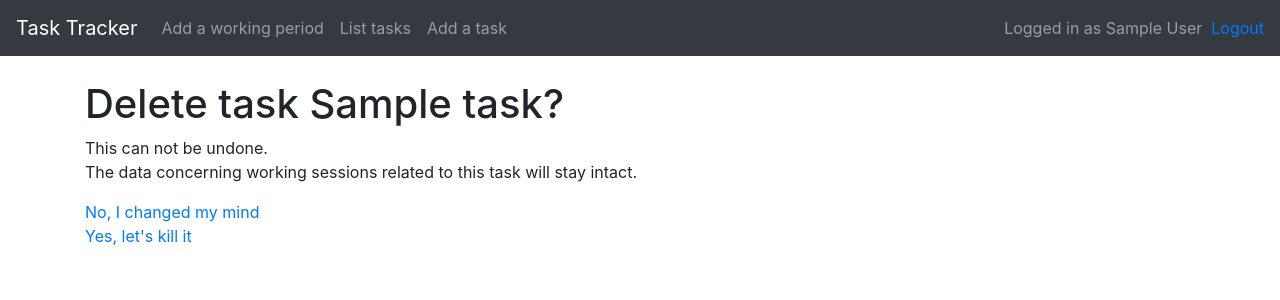
After one commit to sofivanhanen/task-tracker, a Flask app: page /tasks/1/delete/confirm/ in a window 1280 px wide. The commit adds this page. Shown: the top 300 px of the page. Run offline with Flask 2, Linux system fonts and the light colour scheme; a user stored in the database is signed in; tables that the repository leaves empty hold one stand-in row (values such as "Sample post"); some libraries are stand-ins or nearby versions.

Commit message:
Add confirm page before deleting

```diff
--- a/application/tasks/views.py
+++ b/application/tasks/views.py
@@ -44,6 +44,17 @@ def tasks_set_done(task_id):
     db.session().commit()
 
     return redirect(url_for("tasks_index"))
+
+
+@app.route("/tasks/<task_id>/delete/confirm/")
+@login_required
+def tasks_confirm_delete(task_id):
+
+    t = Task.query.get(task_id)
+    if t.account_id != current_user.id:
+        return redirect(url_for("auth_unauthorized"))
+
+    return render_template("tasks/delete.html", task=t)
 
 
 @app.route("/tasks/<task_id>/delete/")
--- /dev/null
+++ b/application/templates/tasks/delete.html
@@ -0,0 +1,10 @@
+{% extends "layout.html" %} {% block body %}
+<h1>
+  Delete task {{task.name}}?
+</h1>
+<p>
+  This can not be undone.<br>The data concerning working sessions related to this task will stay intact.
+</p>
+<a href="{{url_for('tasks_details', task_id = task.id)}}">No, I changed my mind</a>
+<br>
+<a href="{{url_for('tasks_delete_task', task_id = task.id)}}">Yes, let's kill it</a> {% endblock %}
--- a/application/templates/tasks/details.html
+++ b/application/templates/tasks/details.html
@@ -45,4 +45,4 @@
 {% endif %}
 
 <a href="{{url_for('tasks_edit_task', task_id = task.id)}}">Edit task</a>
-<a href="{{url_for('tasks_delete_task', task_id = task.id)}}">Delete task</a> {% endblock %}
+<a href="{{url_for('tasks_confirm_delete', task_id = task.id)}}">Delete task</a> {% endblock %}
```
